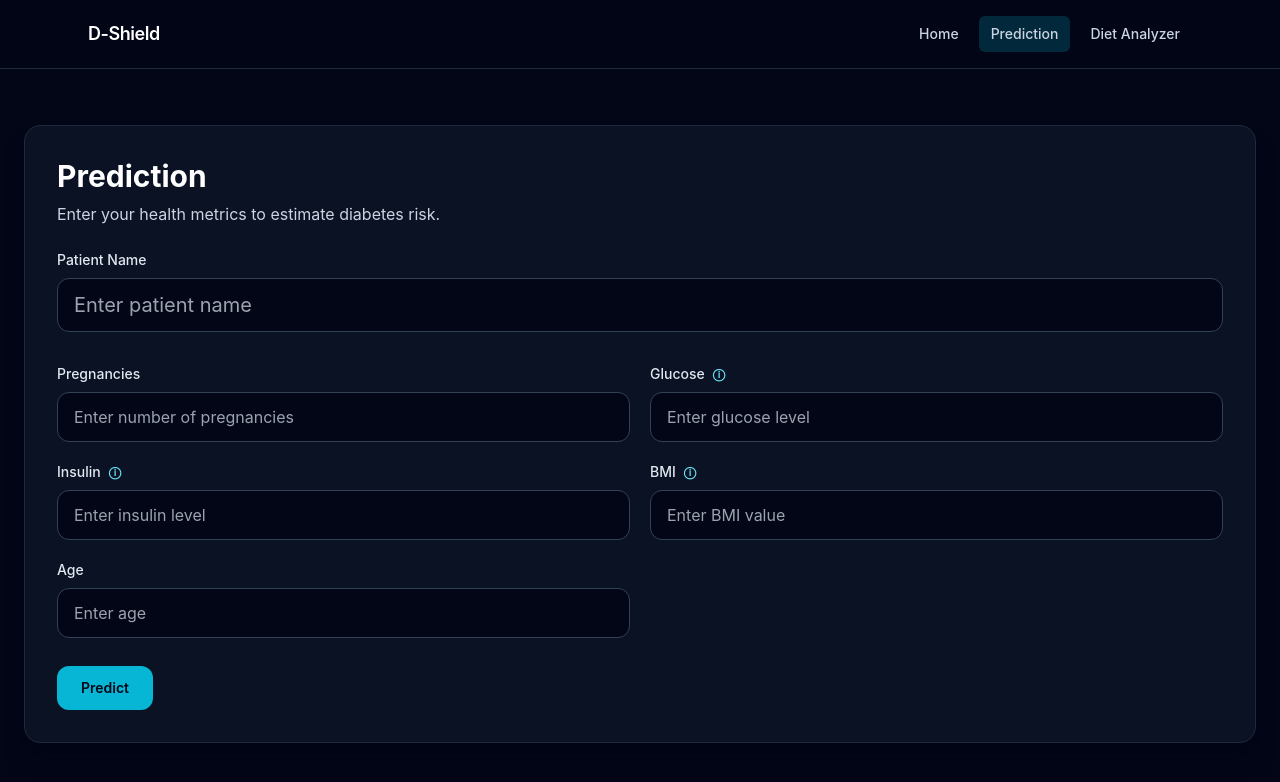
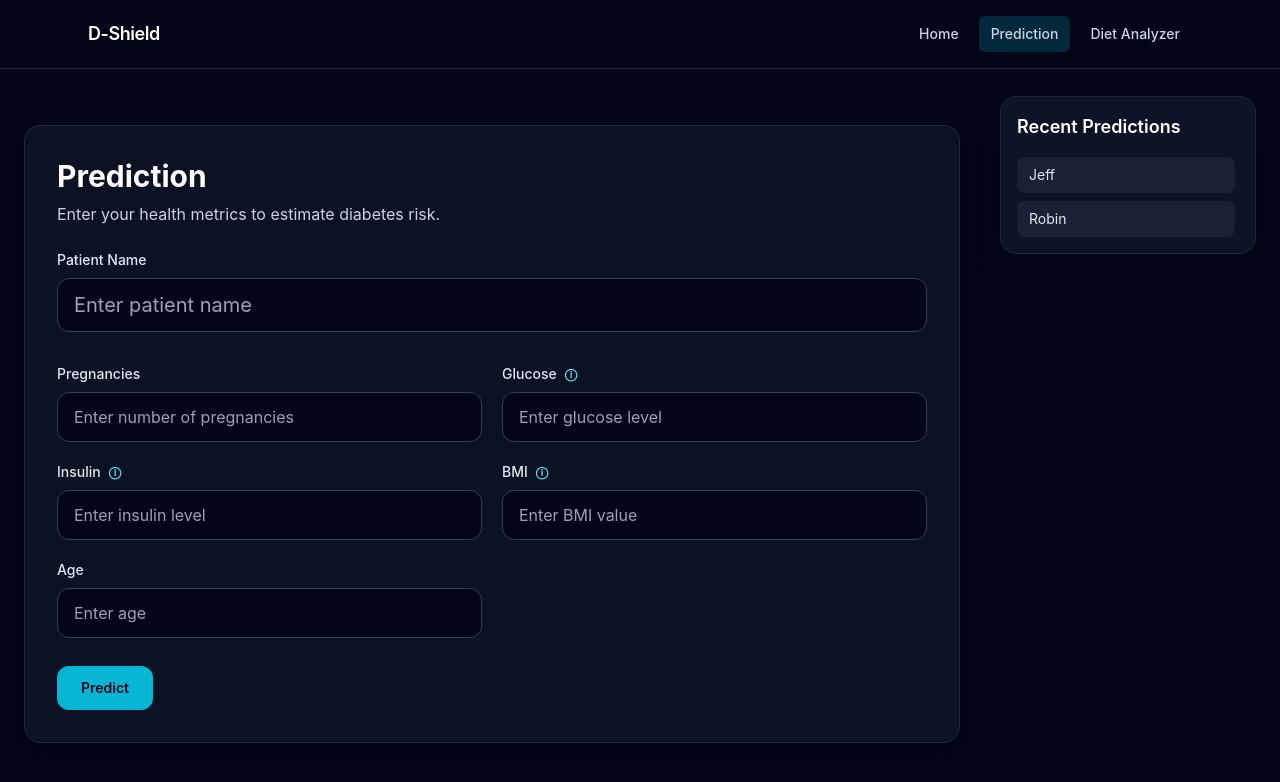
Before and after one commit to shreyashmoon/D-Shield-DiabetesPrediction, a React (Vite) app in the folder frontend/: page /predict in a window 1280 px wide. Shown: the top 782 px of the page. Built offline with nearby package versions, Linux system fonts and the light colour scheme.

Commit message:
Added two presets on the predict page

```diff
--- a/frontend/src/pages/PredictionPage.jsx
+++ b/frontend/src/pages/PredictionPage.jsx
@@ -40,13 +40,38 @@ const fieldTooltips = {
   BMI: 'BMI is weight(kg) divided by height(m²). Normal range is 18.5–24.9. Enter value between 0–70.',
 }
 
+const defaultPredictionPresets = [
+  {
+    id: 'preset-jeff',
+    name: 'Jeff',
+    values: {
+      Pregnancies: '0',
+      Glucose: '137',
+      Insulin: '168',
+      BMI: '43.1',
+      Age: '33',
+    },
+  },
+  {
+    id: 'preset-robin',
+    name: 'Robin',
+    values: {
+      Pregnancies: '1',
+      Glucose: '89',
+      Insulin: '94',
+      BMI: '28.1',
+      Age: '21',
+    },
+  },
+]
+
 function PredictionPage() {
   const [formData, setFormData] = useState(initialForm)
   const [patientName, setPatientName] = useState('')
   const [loading, setLoading] = useState(false)
   const [error, setError] = useState('')
   const [result, setResult] = useState(null)
-  const [predictionHistory, setPredictionHistory] = useState([])
+  const [predictionHistory, setPredictionHistory] = useState(defaultPredictionPresets)
 
   const hasPredictionHistory = predictionHistory.length > 0
 
@@ -137,7 +162,7 @@ function PredictionPage() {
           Age: formData.Age,
         },
       }
-      setPredictionHistory((prev) => [historyItem, ...prev])
+      setPredictionHistory((prev) => [...prev, historyItem])
     } catch (submitError) {
       setError(submitError.message || 'Something went wrong. Please try again.')
     } finally {
```
